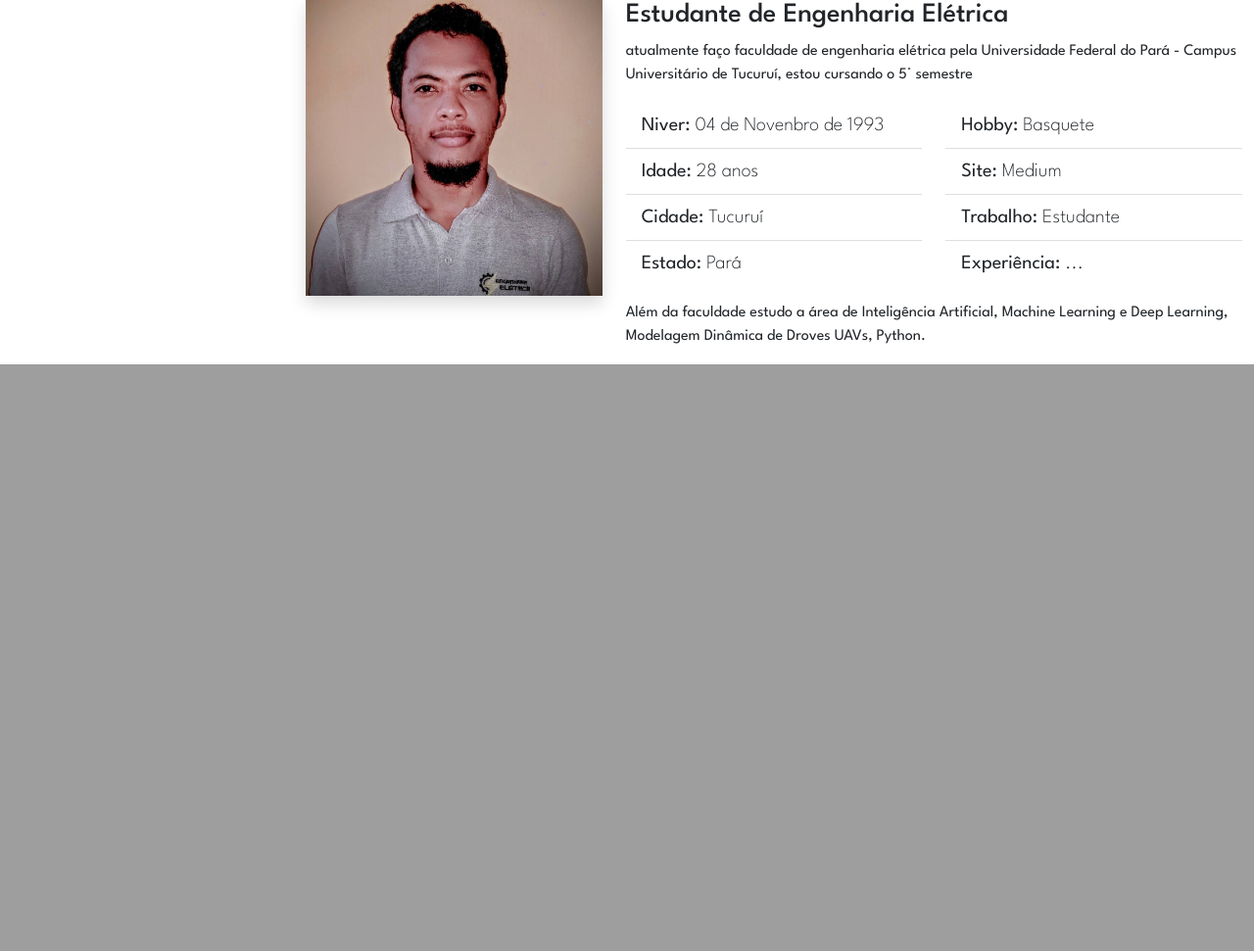
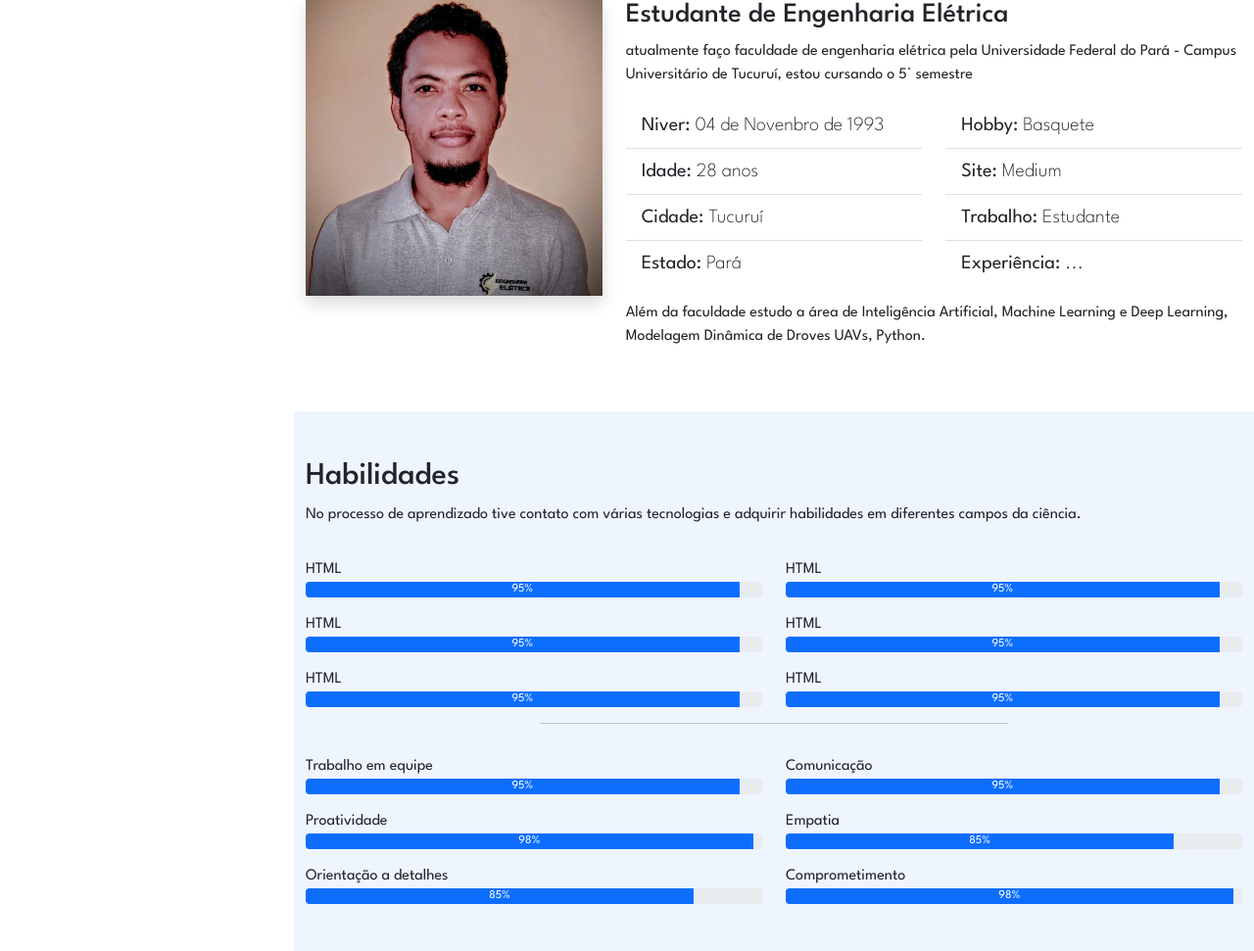
Before and after one commit to Oseiasdfarias/Meu_Portfolio, a Flask app: page / in a window 1280 px wide. Shown: the part 999-1970 px from the top of the page at 98% size. Before the commit the page ends 1371 px from the top, so only its background shows below. Run offline with Flask 2, Linux system fonts and the light colour scheme; some libraries are stand-ins or nearby versions.

Commit message:
sessão de habilidades criada

```diff
--- a/static/script.js
+++ b/static/script.js
@@ -9,3 +9,16 @@ menuMobile.addEventListener("click", () => {
     : menuMobile.classList.replace("bi-x", "bi-list");
   body.classList.toggle("menu-nav-active");
 });
+
+/* Fecha o menu quando clicar em algum item e muda o icone para list */
+
+const navItem = document.querySelectorAll(".nav-item");
+
+navItem.forEach((item) => {
+  item.addEventListener("click", () => {
+    if (body.classList.contains("menu-nav-active")) {
+      body.classList.remove("menu-nav-active");
+      menuMobile.classList.replace("bi-x", "bi-list");
+    }
+  });
+});
--- a/static/style.css
+++ b/static/style.css
@@ -12,7 +12,7 @@ html, body{
     top: 0;
     left: 0;
     bottom: 0;
-    background: #021124;
+    background: #18101f;
     overflow-y: auto;
     width: 300px;
     transition: all ease-in-out 0.5s;
@@ -39,7 +39,7 @@ html, body{
 
 #header .profile .social-links a {
     font-size: 1rem;
-    background: #212431;
+    background: #130d18;
     color: #fff;
     padding: 0.6rem;
     margin-right: 1rem;
@@ -91,7 +91,7 @@ html, body{
 }
 
 section#inicio{
-    background-image: url("./img/drone_banner.gif");
+    background-image: url("./img/drone_banner1.gif");
     background-repeat: no-repeat;
     background-size: cover;
     background-attachment: fixed;
@@ -100,8 +100,7 @@ section#inicio{
     width: 100%;
     height: 100vh;
 }
-
-section#inicio h2{
+section#inicio h2 {
   font-size: 6rem;
 }
 
@@ -110,7 +109,7 @@ section#inicio span#subtitle {
   font-size: 1.5rem;
 }
 
-.text-shadon {
+.text-shadow {
   text-shadow: 4px 4px 10px #000000;
 }
 
@@ -121,13 +120,11 @@ section#inicio div#arraste {
 section#inicio div#arraste a {
   text-decoration: none;
   color: #fff;
-
 }
-
 i.menu-mobile {
   position: fixed;
   color: #fff;
-  background-color: #252c90;
+  background-color: #18101f;
   right: 1rem;
   top: 1rem;
   font-size: 1.5rem;
@@ -184,5 +181,9 @@ i.menu-mobile {
 }
 
 *::-webkit-scrollbar-thumb {
-  background-color: #252c90;
+  background-color: #18101f;
 }
+
+.section-bg{
+  background-color: #eff5ff;
+}
--- a/templates/index.html
+++ b/templates/index.html
@@ -48,7 +48,7 @@
                     Sobre</a>
             </li>
             <li class="nav-item">
-                <a class="nav-link" href="#"><i class="bi bi-list-check"></i>
+                <a class="nav-link" href="#habilidades"><i class="bi bi-list-check"></i>
                     Habilidades</a>
             </li>
             <li class="nav-item">
@@ -74,7 +74,7 @@
         <section id="inicio" class="row m-0 p-0">
             <div class="col-md-5 d-flex justify-content-center align-items-center flex-column">
                 <h2 class="text-white text-shadow">Oséias Farias</h2>
-                <span id="subtitle" class="text-white text-shadow">Eletrotécnico, Académico de Engenharia Elétrica, Programador Python</span>
+                <span id="subtitle" class="text-white text-shadow">Eletrotécnico, Estudante de Engenharia Elétrica, Programador Python</span>
             </div>
 
             <div class="col-md-7 d-flex justify-content-end align-items-end">
@@ -145,6 +145,112 @@
             </div>
         </section>
 
+        <section class="mt-5 section-bg" id="habilidades">
+
+            <div class="container pb-5">
+
+                <h2 class="pt-5">Habilidades</h2>
+                <p>No processo de aprendizado tive contato com várias tecnologias
+                    e adquirir habilidades em diferentes campos da ciência.
+                </p>
+
+                <div class="row">
+                    <div class="col-md-6">
+                        <p class='mt-3 mb-0'>HTML</p>
+                        <div class="progress">
+                            <div class="progress-bar" role="progressbar" style="width: 95%;" aria-valuenow="95"
+                                data-anime="left" aria-valuemin="0" aria-valuemax="100">95%</div>
+                        </div>
+
+                        <p class='mt-3 mb-0'>HTML</p>
+                        <div class="progress">
+                            <div class="progress-bar" role="progressbar" style="width: 95%;" aria-valuenow="95"
+                                data-anime="left" aria-valuemin="0" aria-valuemax="100">95%</div>
+                        </div>
+
+                        <p class='mt-3 mb-0'>HTML</p>
+                        <div class="progress">
+                            <div class="progress-bar" role="progressbar" style="width: 95%;" aria-valuenow="95"
+                                data-anime="left" aria-valuemin="0" aria-valuemax="100">95%</div>
+                        </div>
+
+                    </div>
+
+                    <div class="col-md-6">
+
+                        <p class='mt-3 mb-0'>HTML</p>
+                        <div class="progress">
+                            <div class="progress-bar" role="progressbar" style="width: 95%;" aria-valuenow="95"
+                                data-anime="left" aria-valuemin="0" aria-valuemax="100">95%</div>
+                        </div>
+
+                        <p class='mt-3 mb-0'>HTML</p>
+                        <div class="progress">
+                            <div class="progress-bar" role="progressbar" style="width: 95%;" aria-valuenow="95"
+                                data-anime="left" aria-valuemin="0" aria-valuemax="100">95%</div>
+                        </div>
+
+                        <p class='mt-3 mb-0'>HTML</p>
+                        <div class="progress">
+                            <div class="progress-bar" role="progressbar" style="width: 95%;" aria-valuenow="95"
+                                data-anime="left" aria-valuemin="0" aria-valuemax="100">95%</div>
+                        </div>
+
+                    </div>
+
+
+                </div>
+
+                <hr class='w-50 me-auto ms-auto'>
+
+                <div class="row">
+                    <div class="col-md-6">
+
+                        <p class="mt-3 mb-0">Trabalho em equipe</p>
+                        <div class="progress">
+                            <div class="progress-bar" data-anime="left" role="progressbar" style="width: 95%;"
+                                aria-valuenow="95" aria-valuemin="0" aria-valuemax="100">95%</div>
+                        </div>
+
+                        <p class="mt-3 mb-0">Proatividade</p>
+                        <div class="progress">
+                            <div class="progress-bar" data-anime="left" role="progressbar" style="width: 98%;"
+                                aria-valuenow="98" aria-valuemin="0" aria-valuemax="100">98%</div>
+                        </div>
+
+                        <p class="mt-3 mb-0">Orientação a detalhes</p>
+                        <div class="progress">
+                            <div class="progress-bar" data-anime="left" role="progressbar" style="width: 85%;"
+                                aria-valuenow="85" aria-valuemin="0" aria-valuemax="100">85%</div>
+                        </div>
+
+                    </div>
+
+                    <div class="col-md-6">
+
+                        <p class="mt-3 mb-0">Comunicação</p>
+                        <div class="progress">
+                            <div class="progress-bar" data-anime="left" role="progressbar" style="width: 95%;"
+                                aria-valuenow="95" aria-valuemin="0" aria-valuemax="100">95%</div>
+                        </div>
+
+                        <p class="mt-3 mb-0">Empatia</p>
+                        <div class="progress">
+                            <div class="progress-bar" data-anime="left" role="progressbar" style="width: 85%;"
+                                aria-valuenow="85" aria-valuemin="0" aria-valuemax="100">85%</div>
+                        </div>
+
+                        <p class="mt-3 mb-0">Comprometimento</p>
+                        <div class="progress">
+                            <div class="progress-bar" data-anime="left" role="progressbar" style="width: 98%;"
+                                aria-valuenow="98" aria-valuemin="0" aria-valuemax="100">98%</div>
+                        </div>
+
+                    </div>
+                </div>
+            </div>
+
+        </section>
     </main>
 
     <script src="../static/bootstrap/js/bootstrap.bundle.min.js"></script>
```
Also changed, not shown: 1 other file. Lines whose indentation alone changed are shown as unchanged.
